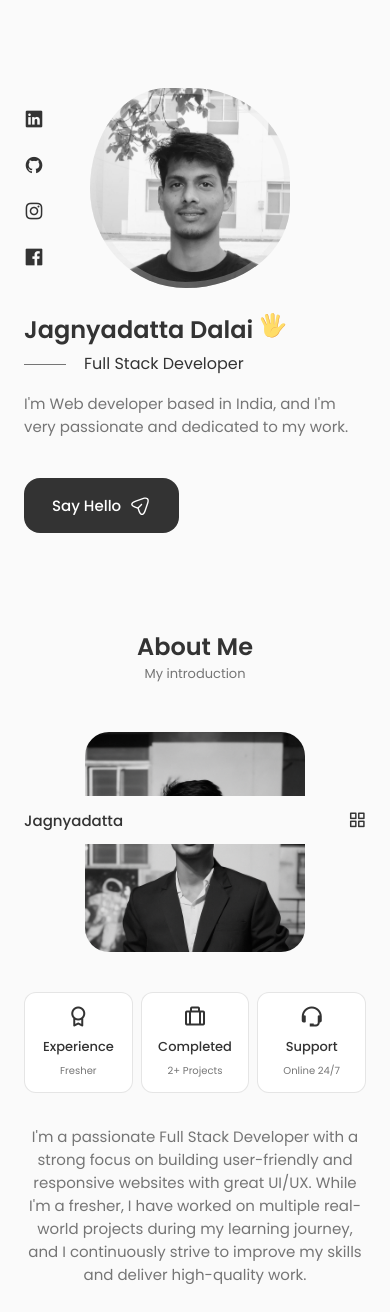
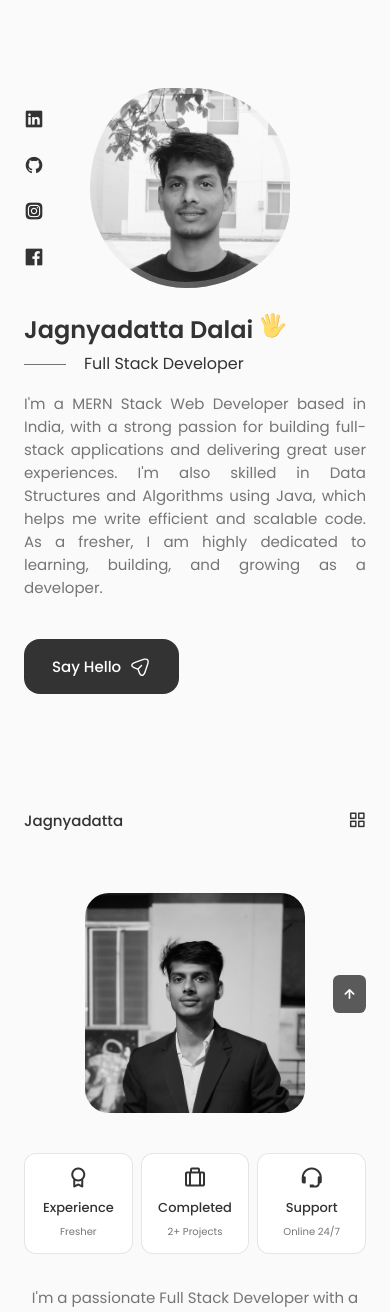
Before and after one commit to CSPEDITOR/Portfolio, a React (Vite) app: page / in a window 390 px wide. Shown: the top 1312 px of the page. Built offline with nearby package versions, Linux system fonts and the light colour scheme.

Commit message:
Added ScrollUp button with some fixed bug in other components

```diff
--- a/src/App.jsx
+++ b/src/App.jsx
@@ -5,6 +5,7 @@ import Footer from './components/footer/Footer'
 import Header from './components/header/Header'
 import Home from './components/home/Home'
 import Qualification from './components/qualification/Qualification'
+import ScrollUp from './components/scrollup/ScrollUp'
 import Services from './components/services/Services'
 import Skills from './components/skills/Skills'
 import Testimonials from './components/testimonials/Testimonials'
@@ -21,8 +22,10 @@ function App() {
         <Qualification/>
         <Testimonials/>
         <Contact/>
-        <Footer/>
       </main>
+
+      <Footer/>
+      <ScrollUp/>
     </>
   )
 }
--- a/src/components/header/Header.jsx
+++ b/src/components/header/Header.jsx
@@ -2,7 +2,18 @@ import React, { useState } from 'react'
 import "./header.css";
 
 const Header = () => {
+    // ============= Change Background Header =============
+    window.addEventListener("scroll", function(){
+        const header = document.querySelector(".header");
+        if(this.scrollY >= 560){
+            header.classList.add("scroll-header");
+        }else{
+            header.classList.remove("scroll-header");
+        }
+    });
+    //============= Toggle Menu ===========
     const [toggle, showMenu] = useState(false);
+    const [activeNav, setActiveNav] = useState("#home");
   return (
     <header className='header'>
         <nav className='nav container'>
@@ -10,32 +21,32 @@ const Header = () => {
             <div className={toggle ? "nav__menu show-menu" : "nav__menu"}>
                 <ul className="nav__list grid">
                     <li className="nav__item">
-                        <a href="#home" className="nav__link active-link">
+                        <a href="#home" onClick={()=>setActiveNav('#home')} className={activeNav === "#home"? "nav__link active-link":"nav__link"}>
                             <i className="uil uil-estate nav__icon"></i> Home
                         </a>
                     </li>
                     <li className="nav__item">
-                        <a href="#about" className="nav__link">
+                        <a href="#about" onClick={()=>setActiveNav('#about')} className={activeNav === "#about"? "nav__link active-link":"nav__link"}>
                             <i className="uil uil-user nav__icon"></i> About
                         </a>
                     </li>
                     <li className="nav__item">
-                        <a href="#skills" className="nav__link">
+                        <a href="#skills" onClick={()=>setActiveNav('#skills')} className={activeNav === "#skills"? "nav__link active-link":"nav__link"}>
                             <i className="uil uil-file-alt nav__icon"></i> Skills
                         </a>
                     </li>
                     <li className="nav__item">
-                        <a href="#services" className="nav__link">
+                        <a href="#services" onClick={()=>setActiveNav('#services')} className={activeNav === "#services"? "nav__link active-link":"nav__link"}>
                             <i className="uil uil-briefcase-alt nav__icon"></i> Services
                         </a>
                     </li>
                     <li className="nav__item">
-                        <a href="#portfolio" className="nav__link">
+                        <a href="#portfolio" onClick={()=>setActiveNav('#portfolio')} className={activeNav === "#portfolio"? "nav__link active-link":"nav__link"}>
                             <i className="uil uil-scenery nav__icon"></i> Portfolio
                         </a>
                     </li>
                     <li className="nav__item">
-                        <a href="#contact" className="nav__link">
+                        <a href="#contact" onClick={()=>setActiveNav('#contact')} className={activeNav === "#contact"? "nav__link active-link":"nav__link"}>
                             <i className="uil uil-message nav__icon"></i> Contact
                         </a>
                     </li>
--- a/src/components/header/header.css
+++ b/src/components/header/header.css
@@ -45,6 +45,11 @@
 .active-link,
 .nav__link:hover {
     color: var(--title-color-dark);
+}
+
+/* ============  Change Background Header ============ */
+.scroll-header{
+    box-shadow: 0 -1px 4px rgba(0, 0, 0, 0.2);
 }
 
 /* ============ BREAKPOINTS ============= */
@@ -109,8 +114,3 @@
         display: block;
     }
 }
-
-/* for small devices  */
-@media screen and (max-width: 350px){
-
-}
--- a/src/components/home/Data.jsx
+++ b/src/components/home/Data.jsx
@@ -55,7 +55,7 @@ const Data = () => {
             </svg>
         </h1>
         <h3 className='home__subtitle'>Full Stack Developer</h3>
-        <p className="home__description">I'm Web developer based in India, and I'm very passionate and dedicated to my work.</p>
+        <p className="home__description">I'm a MERN Stack Web Developer based in India, with a strong passion for building full-stack applications and delivering great user experiences. I'm also skilled in Data Structures and Algorithms using Java, which helps me write efficient and scalable code. As a fresher, I am highly dedicated to learning, building, and growing as a developer.</p>
         <a href="#contact" className="button button--flex">
             Say Hello
             <svg
--- a/src/components/home/Social.jsx
+++ b/src/components/home/Social.jsx
@@ -1,5 +1,3 @@
-import React from 'react'
-
 const Social = () => {
   return (
     <div className='home__social'>
@@ -10,7 +8,7 @@ const Social = () => {
             <i className="uil uil-github"></i>
         </a>
         <a href="https://www.instagram.com/ig_jagnyadatta/" className="home__social-icon" target='blank'>
-            <i className="uil uil-instagram"></i>
+            <i className="uil uil-instagram-alt"></i>
         </a>
         <a href="https://www.facebook.com/jagnyadatta.dalai.5/" className="home__social-icon" target='blank'>
             <i className="uil uil-facebook"></i>
--- a/src/components/home/home.css
+++ b/src/components/home/home.css
@@ -56,6 +56,7 @@
 .home__description{
     max-width: 400px;
     margin-bottom: var(--mb-3);
+    text-align: justify;
 }
 
 .home__img{
--- /dev/null
+++ b/src/components/scrollup/ScrollUp.jsx
@@ -0,0 +1,20 @@
+import React from 'react';
+import "./scrollup.css";
+
+const ScrollUp = () => {
+    window.addEventListener("scroll", function(){
+        const scrollUp = document.querySelector(".scrollup");
+        if(this.scrollY >= 560){
+            scrollUp.classList.add("show-scroll");
+        }else{
+            scrollUp.classList.remove("show-scroll");
+        }
+    });
+  return (
+    <a href="#" className="scrollup">
+        <i className="uil uil-arrow-up scrollup__icon"></i>
+    </a>
+  )
+}
+
+export default ScrollUp
--- /dev/null
+++ b/src/components/scrollup/scrollup.css
@@ -0,0 +1,50 @@
+.scrollup{
+    position: fixed;
+    right: 2.5rem;
+    bottom: -20%;
+    background-color: var(--title-color);
+    opacity: 0.8;
+    padding: 0.3rem 0.5rem;
+    border-radius: 0.4rem;
+    z-index: var(--z-tooltip);
+    transition: 0.4s;
+}
+
+.scrollup__icon{
+    font-size: 1.5rem;
+    color: var(--container-color);
+}
+
+.scrollup:hover{
+    background-color: var(--title-color-dark);
+}
+
+.show-scroll{
+    bottom: 3rem;
+}
+
+/*=============== BREAKPOINTS ===============*/
+/* For large devices */
+@media screen and (max-width: 992px) {
+  .scrollup{
+    right: 1.5rem;
+    padding: 0.25rem 0.4rem;
+  }
+  .scrollup__icon{
+    font-size: 1.25rem;
+  }
+}
+
+/* For medium devices */
+@media screen and (max-width: 768px) {
+  .show-scroll{
+     bottom: 4rem;
+  }
+}
+
+/* For small devices */
+@media screen and (max-width: 350px) {
+  .scrollup{
+    right: 1rem;
+  }
+}
```
